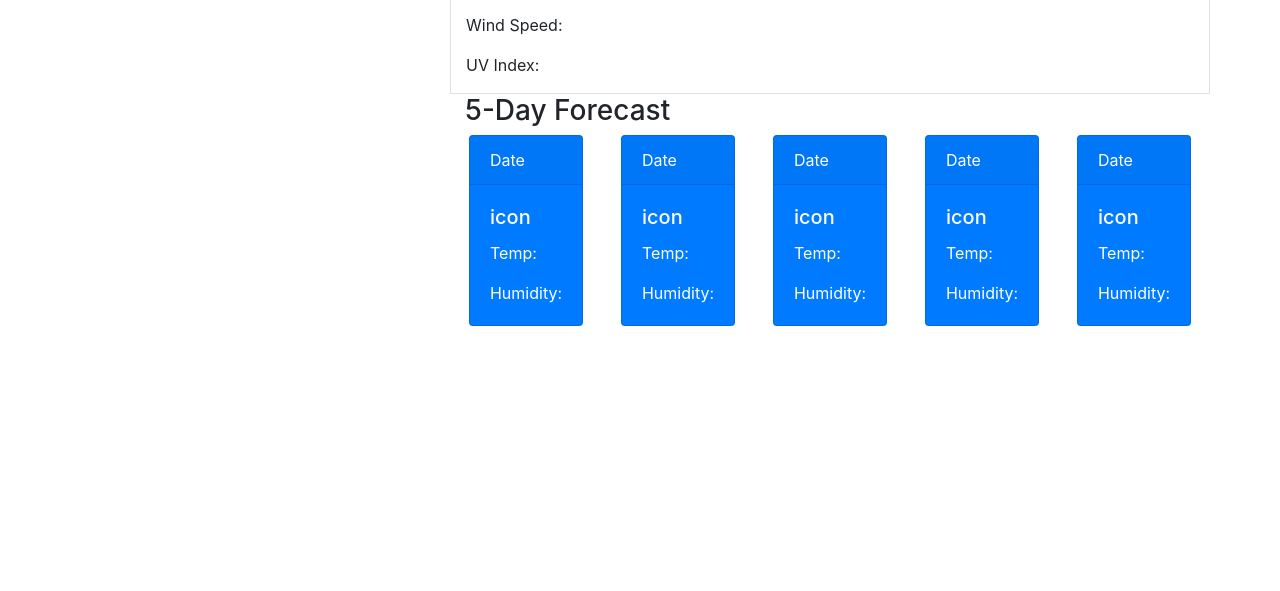
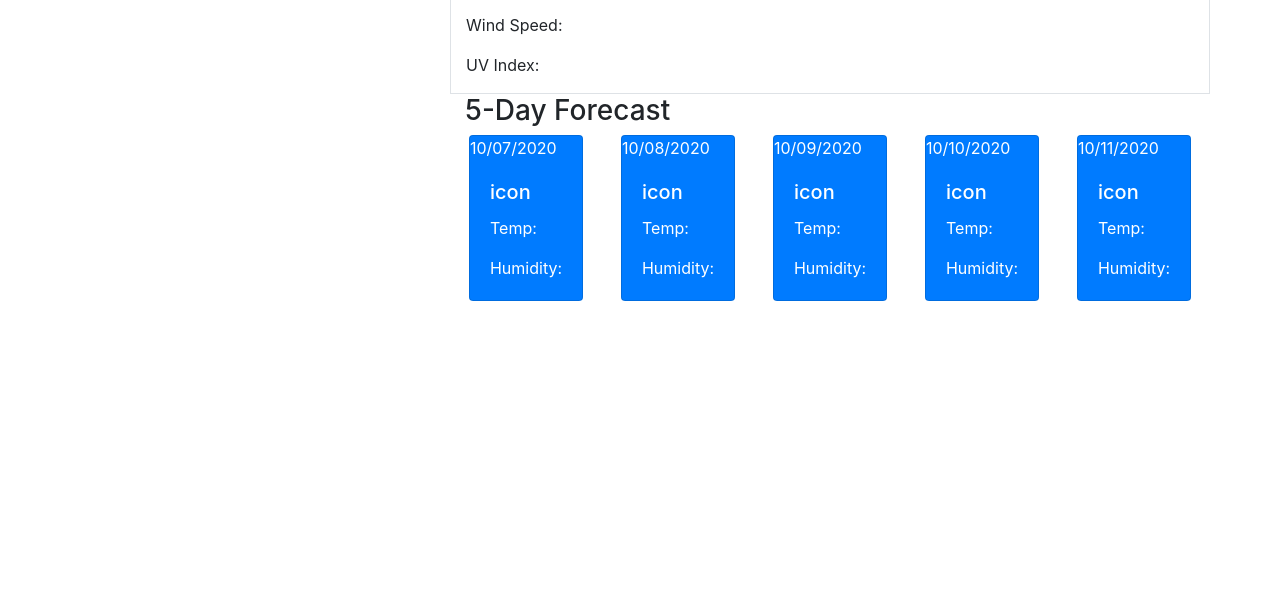
Before and after one commit to jgrossh2/Weather-Dashboard, a plain HTML site: page index.html in a window 1280 px wide. Shown: the part 209-800 px from the top of the page. Drawn offline with nearby package versions, Linux system fonts and the light colour scheme; a web font is replaced by a local one.

Commit message:
dates added

```diff
--- a/index.html
+++ b/index.html
@@ -26,19 +26,19 @@
                           <input class="form-control mr-sm-2" type="search" aria-label="Search">
                           <button class="btn" type="submit"><span class="oi oi-magnifying-glass"></span></button>
                         </form>
-                            <ul class="list-group">
+                            <div class="list-group">
                                 <!-- <li class="list-group-item">Cras justo odio</li> -->
                                 <!-- <li class="list-group-item">Dapibus ac facilisis in</li>
                                 <li class="list-group-item">Morbi leo risus</li>
                                 <li class="list-group-item">Porta ac consectetur ac</li>
                                 <li class="list-group-item">Vestibulum at eros</li> -->
-                            </ul>
+                                </div>
                     </nav>
                 </div>
                 <!--search area end-->
                 <!--city information-->
                 <div class="col-sm-8 border">
-                    <h3 id="city-name day">City name, Date, icon</h3>
+                    <h3 id="day"></h3>
                     <p id="temp">Temperature: </p>
                     <p id="humid">Humidity: </p>
                     <p id="wind">Wind Speed: </p>
@@ -56,7 +56,7 @@
                     <!--cards for each day forecast-->
                     <div class="row">
                     <div class="card text-white bg-primary mb-3" style="max-width: 10rem;">
-                        <div class="card-header">Date</div>
+                        <div id="date1">Date</div>
                         <div class="card-body">
                           <h5 class="card-title">icon</h5>
                           <p class="card-text">Temp:</p>
@@ -64,7 +64,7 @@
                         </div>
                       </div>
                       <div class="card text-white bg-primary mb-3" style="max-width: 10rem;">
-                        <div class="card-header">Date</div>
+                        <div id="date2">Date</div>
                         <div class="card-body">
                           <h5 class="card-title">icon</h5>
                           <p class="card-text">Temp:</p>
@@ -72,7 +72,7 @@
                         </div>
                       </div>
                       <div class="card text-white bg-primary mb-3" style="max-width: 10rem;">
-                        <div class="card-header">Date</div>
+                        <div id="date3">Date</div>
                         <div class="card-body">
                           <h5 class="card-title">icon</h5>
                           <p class="card-text">Temp:</p>
@@ -80,7 +80,7 @@
                         </div>
                       </div>
                       <div class="card text-white bg-primary mb-3" style="max-width: 10rem;">
-                        <div class="card-header">Date</div>
+                        <div id="date4">Date</div>
                         <div class="card-body">
                           <h5 class="card-title">icon</h5>
                           <p class="card-text">Temp:</p>
@@ -88,7 +88,7 @@
                         </div>
                       </div>
                       <div class="card text-white bg-primary mb-3" style="max-width: 10rem;">
-                        <div class="card-header">Date</div>
+                        <div id="date5">Date</div>
                         <div class="card-body">
                           <h5 class="card-title">icon</h5>
                           <p class="card-text">Temp:</p>
@@ -100,7 +100,7 @@
                 </div>
             </div>
         </div>
-
+        <script src="https://cdnjs.cloudflare.com/ajax/libs/moment.js/2.24.0/moment.min.js"></script>
         <script src="https://code.jquery.com/jquery-3.4.1.min.js"></script>
         <script src="./js/script.js" ></script>
     </body>
--- a/js/script.js
+++ b/js/script.js
@@ -1,26 +1,52 @@
-var list = JSON.parse(localStorage.getItem('city')) || [];
+var list = JSON.parse(localStorage.getItem('citylist')) || [];
+var currentDayEl = document.getElementById('day');
+var day1 = document.getElementById('date1');
+var day2 = document.getElementById('date2');
+var day3 = document.getElementById('date3');
+var day4 = document.getElementById('date4');
+var day5 = document.getElementById('date5');
+
+
+var displayDay= moment().format('L');
+console.log(displayDay);
+currentDayEl.textContent = displayDay;
+day1.textContent = displayDay;
+
+var weekDay2= moment().add(1, 'days').format('L');
+day2.textContent= weekDay2;
+
+var weekDay3 = moment().add(2, 'days').format('L');
+day3.textContent = weekDay3;
+
+var weekDay4 = moment().add(3, 'days').format('L');
+day4.textContent = weekDay4;
+
+var weekDay5 = moment().add(4, 'days').format('L');
+day5.textContent = weekDay5;
+
 
 // lists cities on the page
-var cityDisplay = function(list) {
+var cityDisplay = function() {
     // empties html
     $("list-group").empty();
 
 // iterates over the list
 for (var i = 0; i < list.length; i++) {
     //create new var to hold the li tag
-    var searchCity = $('<li>');
+    var searchCity = $('<p>');
     searchCity.text(list[i]);
 
     //adds city to the list
     $("list-group").append(searchCity);
-}
+    console.log("hi");
+    }
 };
 
 $('#city').on("click", function(event) {
     event.preventDefault();
 
     //get city value and store as var
-    var city = $("city")
+    var city = $("citylist")
     .val()
     .trim();
     //add new city to list
@@ -33,7 +59,7 @@ $('#city').on("click", function(event) {
     //clear search box
     $("search").val('');
 });
-
+cityDisplay(list);
 
 // add dates in boxes
 //console log to find display issue
```
